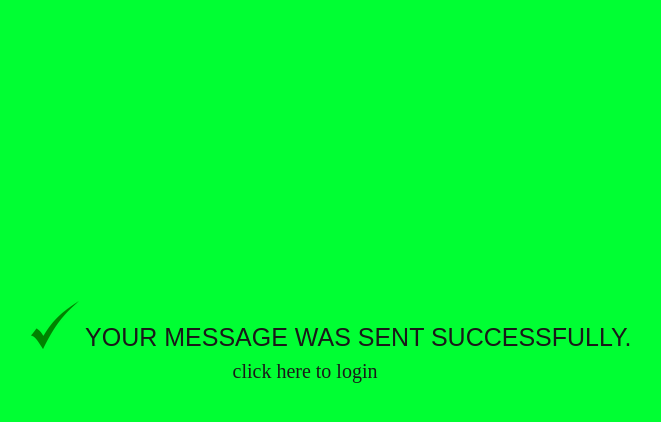
After one commit to SatenderRathore/aMoc, a PHP site: page /functions/register/display/displays.php in a window 1280 px wide. The commit adds this page. Shown: the top 422 px of the page, without its empty margins (335-996 px from the left). Run offline with PHP 8.4, Linux system fonts and the light colour scheme.

Commit message:
Finally added cronjob as well as verified mail connections.

```diff
--- /dev/null
+++ b/cron.txt
@@ -0,0 +1,3 @@
+MAILTO="satenderjpr@gmail.com"
+# This cron job does something very important
+* * * * * /opt/lampp/bin/php /opt/lampp/htdocs/aMoc/server/serpro.php
--- /dev/null
+++ b/functions/register/display/displays.php
@@ -0,0 +1,21 @@
+<!DOCTYPE html>
+<html>
+
+	<head>
+
+
+		<link rel="stylesheet" type="text/css" href="style.css" />
+
+	</head>
+
+	<body>
+
+		<div id="display-success">
+			<img src="correct.png" alt="Success" /> Your message was sent successfully.
+		</div>
+		<center>
+		<a href="../../../index.php" alt="login_page">click here to login</a>
+		</center>
+	</body>
+
+</html>
--- /dev/null
+++ b/functions/register/display/style.css
@@ -0,0 +1,35 @@
+body{
+	background: #00ff33;
+}
+
+img
+{
+	float: center;
+}
+a{
+	text-decoration: none;
+	color: #191919;
+	font-size: 20px;
+}
+
+
+#display-success
+{
+	width: 1000px;
+	background: ##00ff33;
+	padding: 8px;
+	border-radius: 5px;
+	font-family: Arial;
+	font-size: 25px;
+	text-transform: uppercase;
+	color: #191919;
+	text-align: center;
+	margin-top: 290px;
+	margin-left:150px;
+}
+
+#display-success img
+{
+	position: relative;
+	bottom: -3px;
+}
--- a/functions/register/verify.php
+++ b/functions/register/verify.php
@@ -3,7 +3,7 @@
 <html xmlns="http://www.w3.org/1999/xhtml">
 <head>
     <title>email confirmation</title>
-    <link href="css/style.css" type="text/css" rel="stylesheet" />
+    <link href="display/style.css" type="text/css" rel="stylesheet" />
 </head>
 <body>
     <!-- start header div -->
--- a/resource/timestamp.json
+++ b/resource/timestamp.json
@@ -1 +1 @@
-{"year" : 2017 ,"month" : 4 ,"day" : 14 ,"hour" : 13 ,"min" :10,"sec" : 0}
+{"year" : 2017 ,"month" : 4 ,"day" : 17 ,"hour" : 1 ,"min" :47,"sec" : 0}
```
Also changed, not shown: functions/register/display/correct.png (added).
